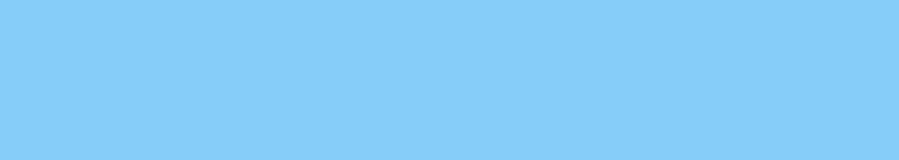
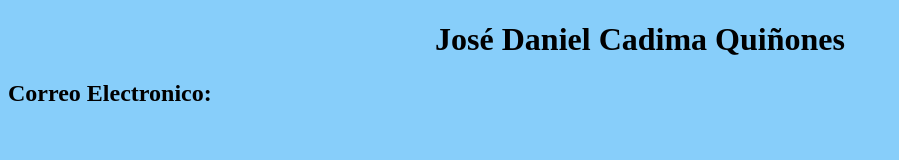
Before and after one commit to josecadima123/josecadima123.github.io, a plain HTML site: page contacto.html in a window 1280 px wide. Shown: the whole page, without its empty margins (0-899 px from the left). Drawn offline with Linux system fonts and the light colour scheme.

Commit message:
actualizacion contacto

```diff
--- a/contacto.html
+++ b/contacto.html
@@ -13,6 +13,7 @@
     </style>
 </head>
 <body>
-
+    <H1>José Daniel Cadima Quiñones</H1>
+    <h2>Correo Electronico: </h2>
 </body>
 </html>
```
